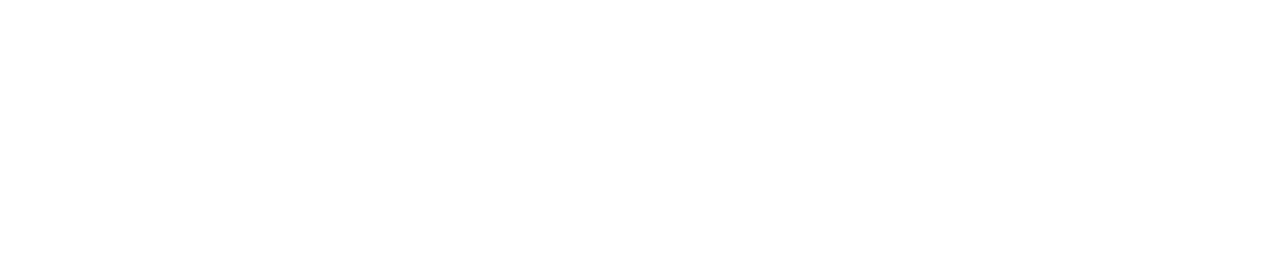
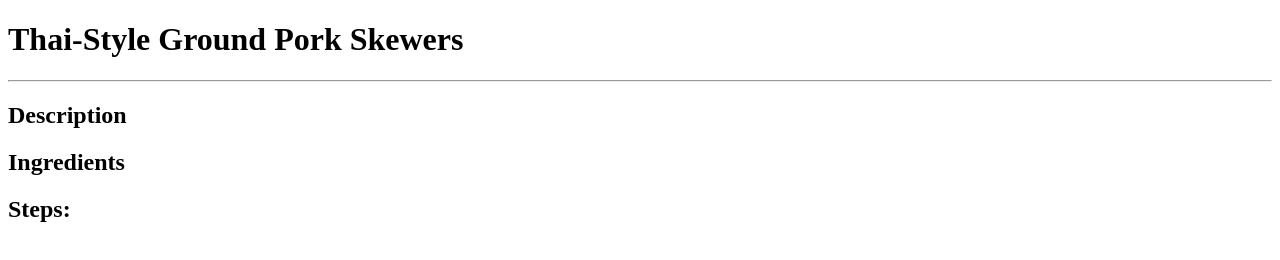
Before and after one commit to DmitriyAO/odin-recipes, a plain HTML site: page recipes/porkskewer.html in a window 1280 px wide. Drawn offline with Linux system fonts and the light colour scheme.

Commit message:
Add 1 h1 and 3 h2 headers

```diff
--- a/recipes/porkskewer.html
+++ b/recipes/porkskewer.html
@@ -5,6 +5,16 @@
     <title>Thai-Style Ground Pork Skewers</title>
 </head>
 <body>
+    <header>
+        <h1>Thai-Style Ground Pork Skewers</h1>
+        <hr>
+    </header>
+    <main>
+        <h2>Description</h2>
+        <h2>Ingredients</h2>
+        <h2>Steps:</h2>
+    </main>
+    <footer></footer>
 
 </body>
 </html>
```
